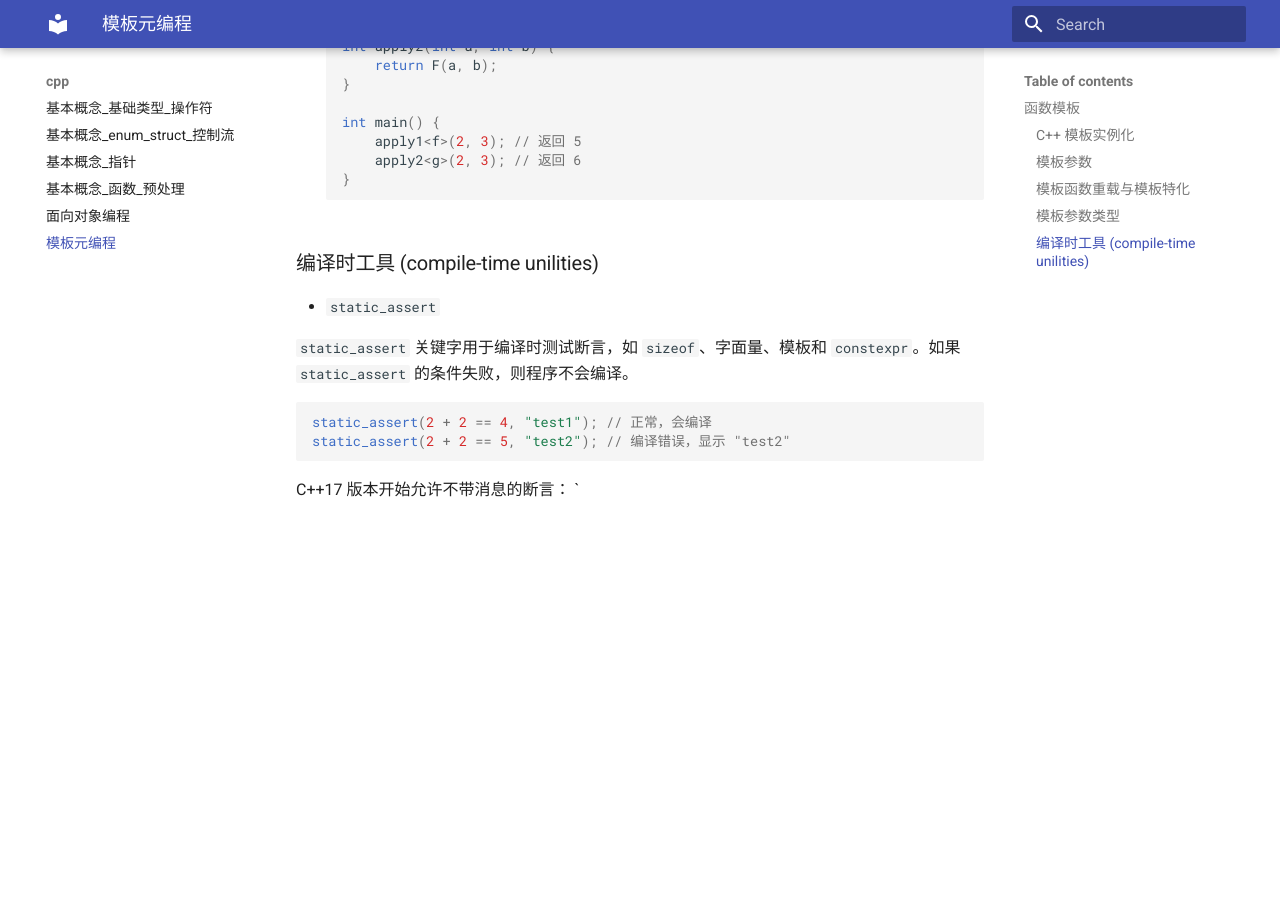
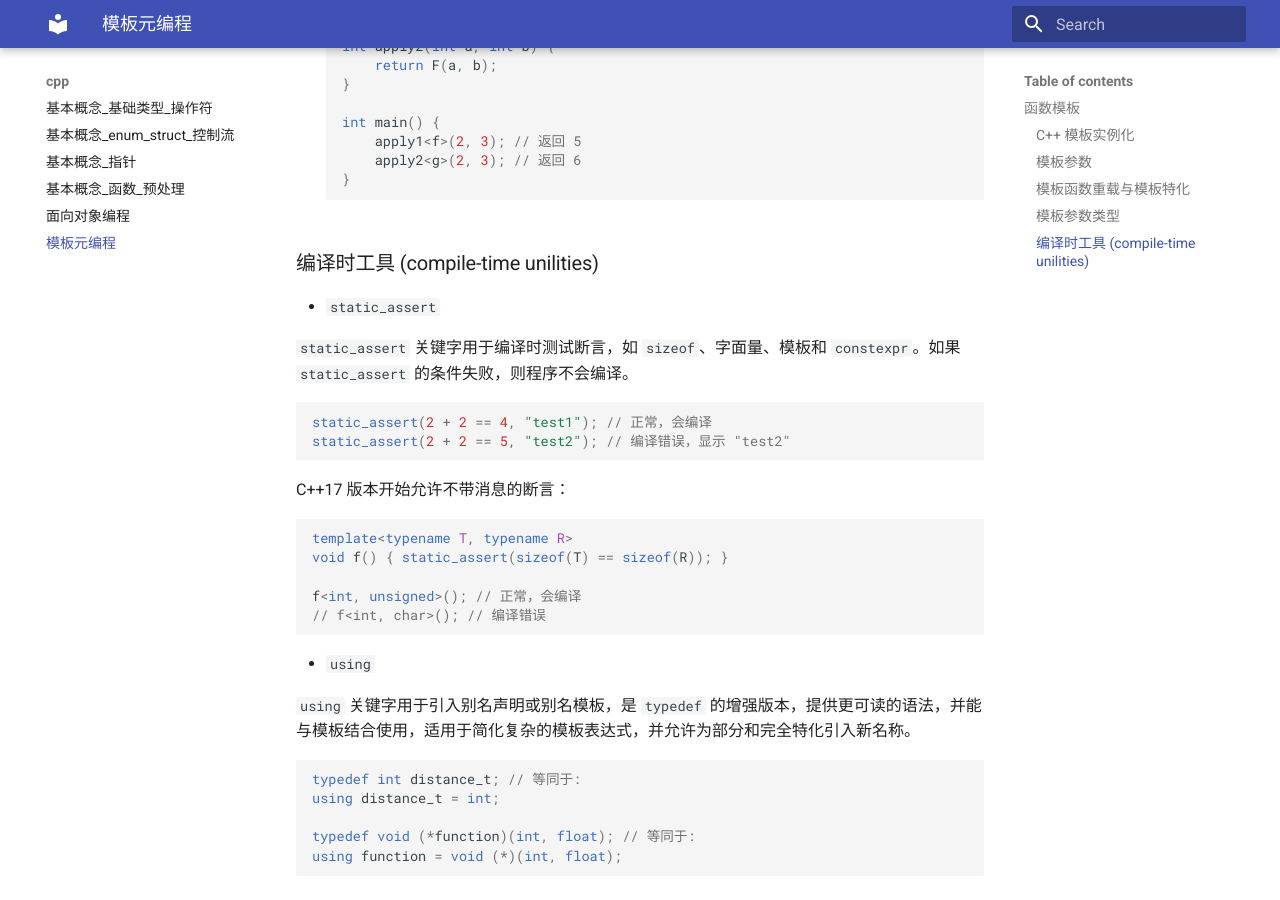
Before and after one commit to ymma98/technotes, an MkDocs documentation site: the page built from docs/cpp/模板元编程.md, in a window 1280 px wide and 900 px high, scrolled down 5761 px. Built offline with MkDocs 1.6.1 and Material for MkDocs 9.7.7, drawn with Linux system fonts in a browser that asks for light colours; before the commit the page ends 6288 px from its top, so only the background shows below that.

Commit message:
docs/cpp/模板元编程.md updated from https://stackedit.cn/

````diff
--- a/docs/cpp/模板元编程.md
+++ b/docs/cpp/模板元编程.md
@@ -311,8 +311,26 @@ static_assert(2 + 2 == 5, "test2"); // 编译错误，显示 "test2"
 ```
 
 C++17 版本开始允许不带消息的断言：
-`
+```cpp
+template<typename T, typename R>
+void f() { static_assert(sizeof(T) == sizeof(R)); }
+
+f<int, unsigned>(); // 正常，会编译
+// f<int, char>(); // 编译错误
+```
+
+* `using`
+
+`using` 关键字用于引入别名声明或别名模板，是 `typedef` 的增强版本，提供更可读的语法，并能与模板结合使用，适用于简化复杂的模板表达式，并允许为部分和完全特化引入新名称。
+
+```cpp
+typedef int distance_t; // 等同于:
+using distance_t = int;
+
+typedef void (*function)(int, float); // 等同于:
+using function = void (*)(int, float);
+```
 <!--stackedit_data:
-eyJoaXN0b3J5IjpbLTEyODE1ODA3MTQsLTE3OTQ3MjQ1OTQsMT
-U3ODc5OTMxOCwxNTIyMTM2NTAxLDYwODU5MzI2N119
+eyJoaXN0b3J5IjpbMTMwNjg0MDc1OSwtMTc5NDcyNDU5NCwxNT
+c4Nzk5MzE4LDE1MjIxMzY1MDEsNjA4NTkzMjY3XX0=
 -->
````
